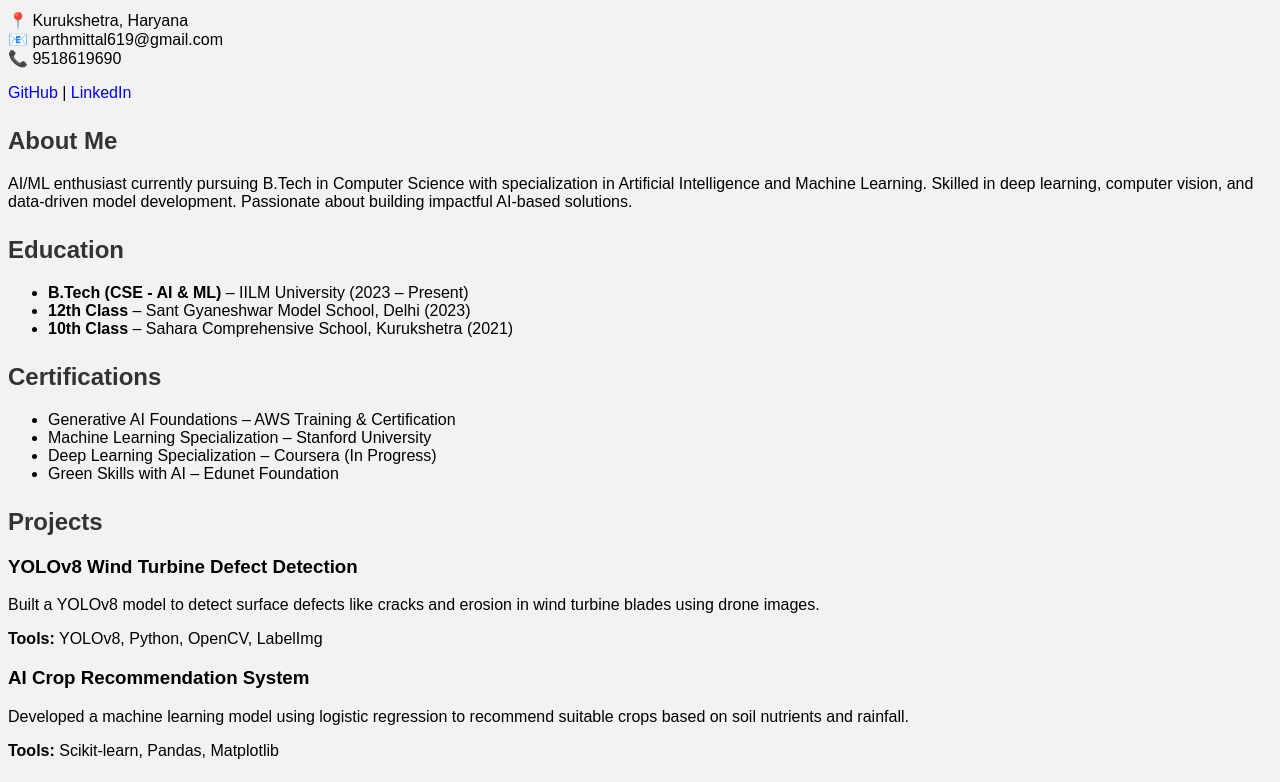
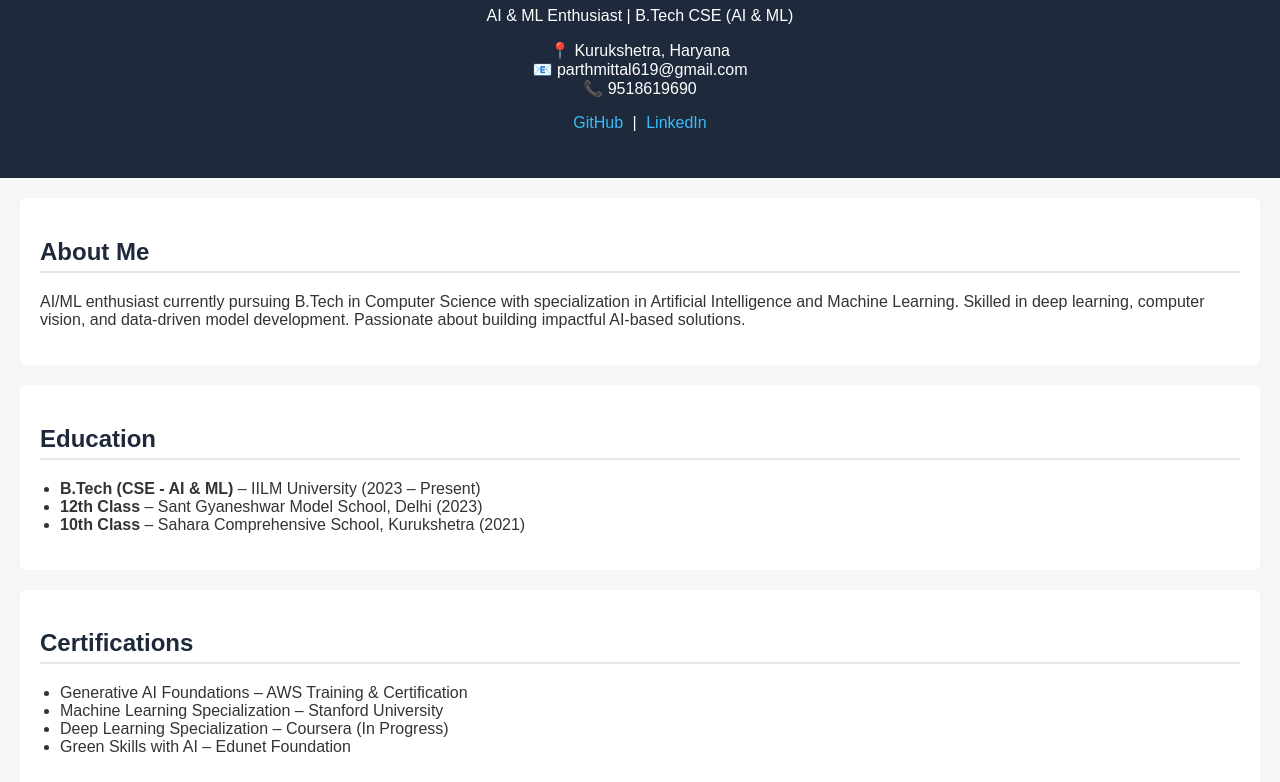
Before and after one commit to afk-Parth/classwork-portfolio, a plain HTML site: page index.html in a window 1280 px wide. Shown: the part 103-885 px from the top of the page. Drawn offline with Linux system fonts and the light colour scheme.

Commit message:
Update style.css

```diff
--- a/style.css
+++ b/style.css
@@ -1,25 +1,44 @@
 body {
-    background-color: #f2f2f2;
     font-family: Arial, sans-serif;
+    margin: 0;
+    padding: 0;
+    background-color: #f4f6f8;
+    color: #333;
 }
 
-.container {
-    background-color: white;
-    width: 800px;
-    margin: auto;
-    padding: 20px;
+header {
+    background-color: #1e293b;
+    color: white;
+    text-align: center;
+    padding: 30px;
 }
 
-h1 {
-    color: #222;
+header a {
+    color: #38bdf8;
+    text-decoration: none;
+    margin: 0 5px;
+}
+
+section {
+    background-color: white;
+    margin: 20px;
+    padding: 20px;
+    border-radius: 6px;
 }
 
 h2 {
-    margin-top: 25px;
-    color: #333;
+    color: #1e293b;
+    border-bottom: 2px solid #e5e7eb;
+    padding-bottom: 5px;
 }
 
-a {
-    text-decoration: none;
-    color: blue;
+ul {
+    padding-left: 20px;
 }
+
+footer {
+    text-align: center;
+    padding: 15px;
+    background-color: #1e293b;
+    color: white;
+}
```
